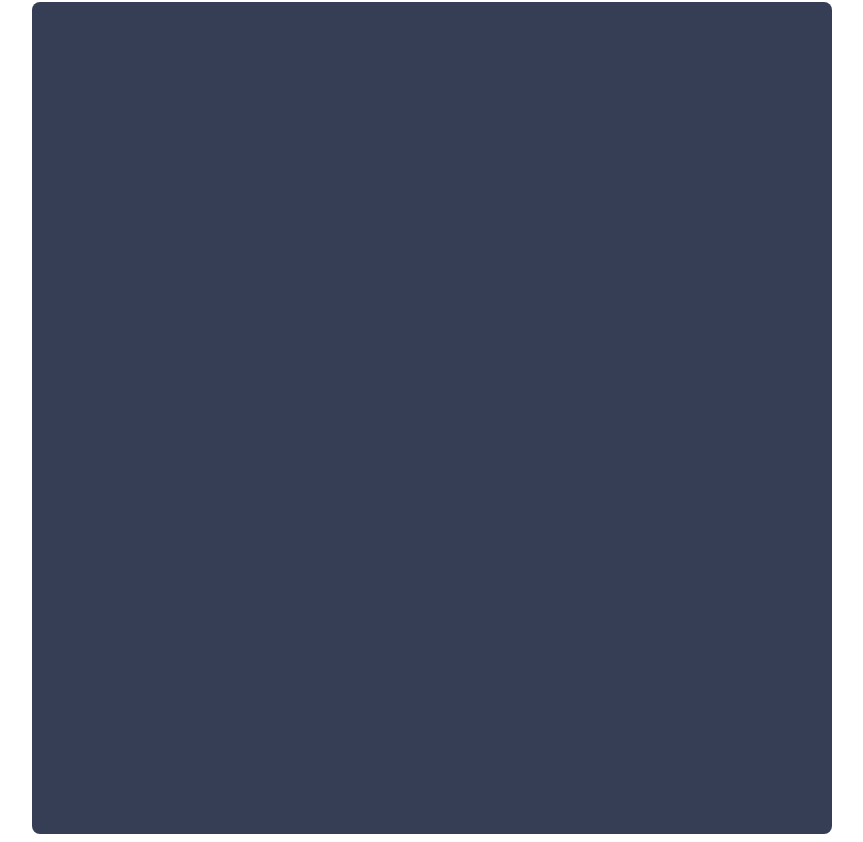
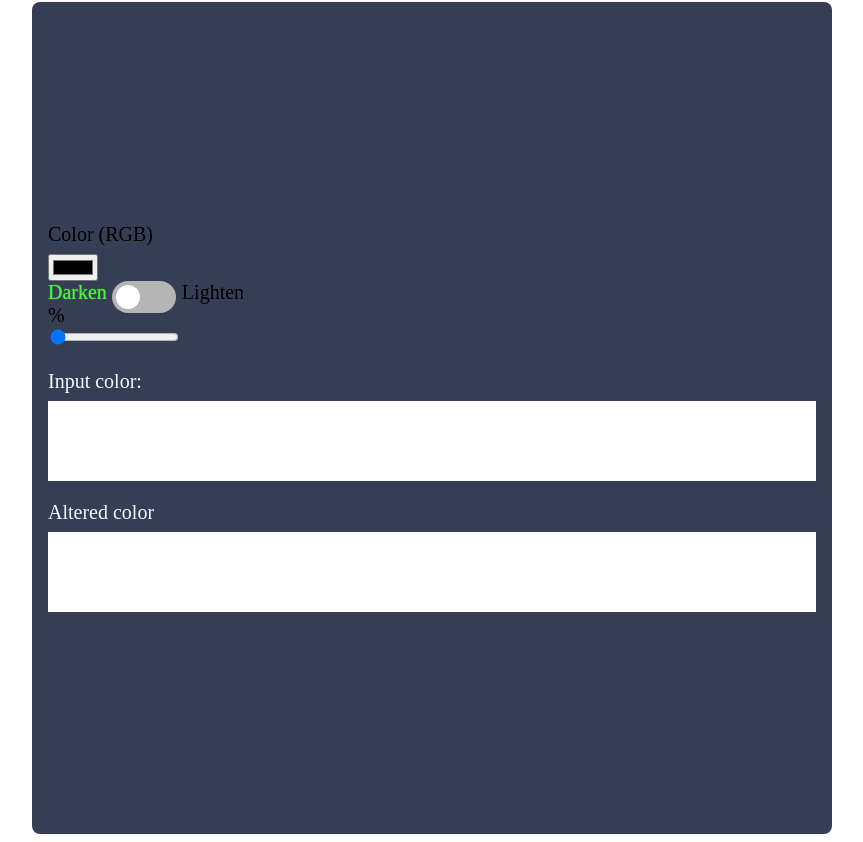
Before and after one commit to Claim-Academy-JS/lab-jqq-vbazhutin, a website built with Parcel: page index.html in a window 1280 px wide. Shown: the part 78-920 px from the top of the page, without its empty margins (208-1071 px from the left). Built offline with nearby package versions, Linux system fonts and the light colour scheme.

Commit message:
Render all components and bring back logic from scripts

```diff
--- a/index.html
+++ b/index.html
@@ -12,6 +12,6 @@
       <div id="root"></div>
     </div>
     <!-- 'Connect' JS to this HTML file. -->
-    <script src="./scripts.js"></script>
+    <script src="./index.js"></script>
   </body>
 </html>
--- a/index.js
+++ b/index.js
@@ -1,2 +1,40 @@
+import { Picker, InputColor, OutputColor, Slider, Switch } from './components'
+
 import convert from 'color-convert'
-import { Picker, InputColor, OutputColor, Slider, Switch } from './components'
+
+function render () {
+  document.querySelector('#root').innerHTML = `
+  ${Picker()}
+  ${Switch()}
+  ${Slider()}
+  ${InputColor()}
+  ${OutputColor()}
+  `
+
+  const colorPicker = document.querySelector('#colorPicker')
+  const HTMLRoot = document.querySelector(':root')
+  const toggle = document.querySelector('#switch')
+  const labels = document.querySelector('.switch-container').querySelectorAll('label')
+  const slider = document.querySelector('#colorSlider')
+  const sliderText = document.querySelector('#sliderText')
+
+  colorPicker.addEventListener('input', function () {
+    HTMLRoot.style.setProperty('--input-color', this.value)
+    HTMLRoot.style.setProperty('--input-color', this.value)
+      .console.log(this.value)
+  })
+
+  toggle.addEventListener('change', function () {
+    labels.forEach(label => {
+    // DO NOT inclide the '.' when using classlist
+      label.classList.toggle('isActive')
+    })
+  })
+
+  // Slider 0 - 100%
+  slider.addEventListener('input', function () {
+    sliderText.innerText = slider.value + '%'
+  })
+}
+
+render()
--- a/package.json
+++ b/package.json
@@ -4,7 +4,6 @@
   "description": "",
   "main": "index.js",
   "scripts": {
-    // "start": "browser-sync start --server --files '*.html, *.css, *.js'"
     "start": "parcel index.html"
   },
   "keywords": [],
--- a/scripts.js
+++ /dev/null
@@ -1,24 +0,0 @@
-const colorPicker = document.querySelector('#colorPicker')
-const HTMLRoot = document.querySelector(':root')
-const toggle = document.querySelector('#switch')
-const labels = document.querySelector('.switch-container').querySelectorAll('label')
-const slider = document.querySelector('#colorSlider')
-const sliderText = document.querySelector('#sliderText')
-
-colorPicker.addEventListener('input', function () {
-  HTMLRoot.style.setProperty('--input-color', this.value)
-  HTMLRoot.style.setProperty('--input-color', this.value)
-    .console.log(this.value)
-})
-
-toggle.addEventListener('change', function () {
-  labels.forEach(label => {
-    // DO NOT inclide the '.' when using classlist
-    label.classList.toggle('isActive')
-  })
-})
-
-// Slider 0 - 100%
-slider.addEventListener('input', function () {
-  sliderText.innerText = slider.value + '%'
-})
```
